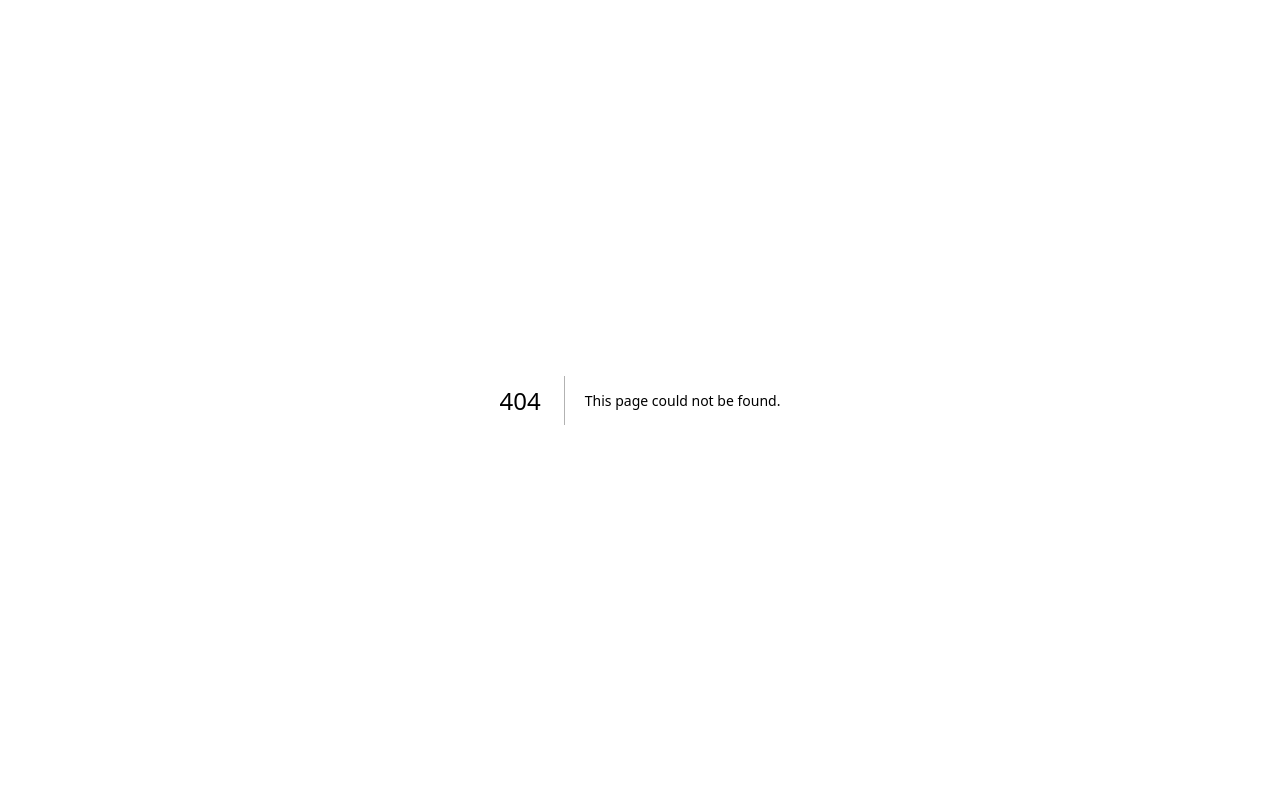
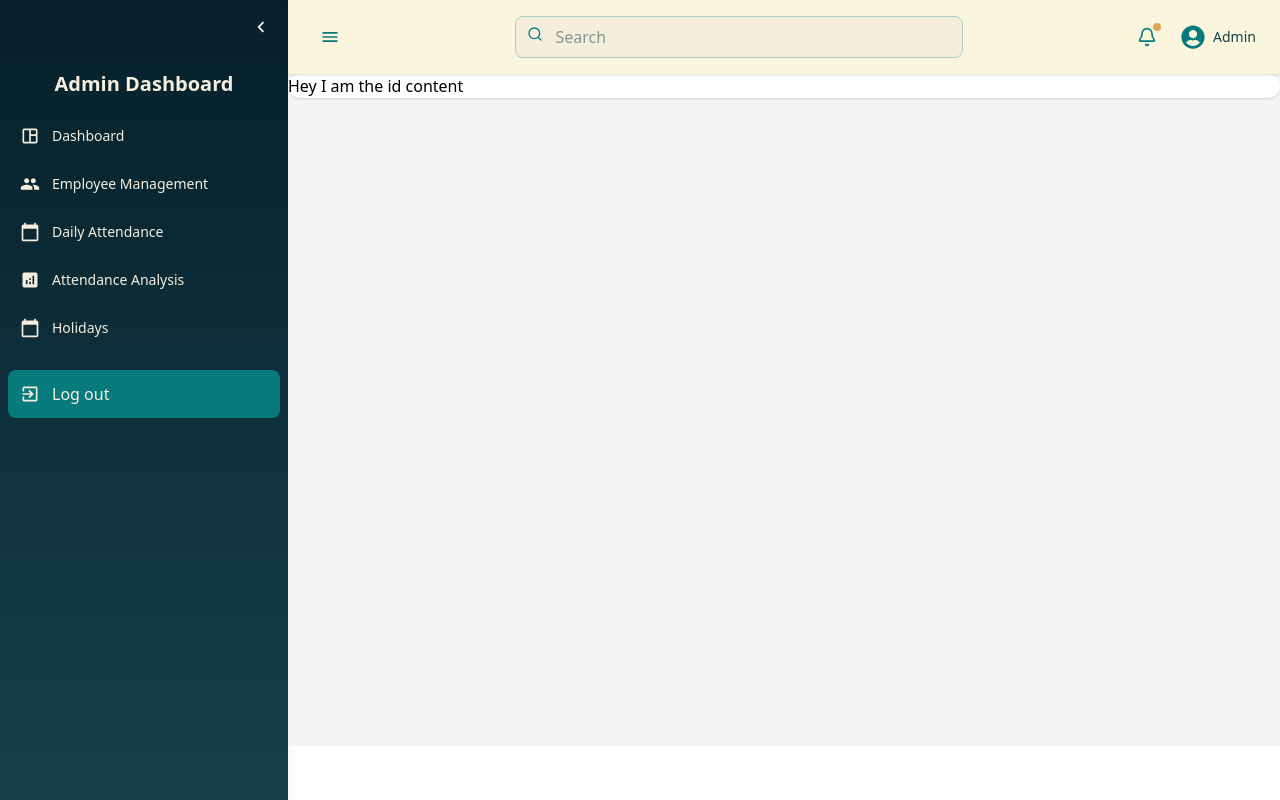
Before and after one commit to Aarohi1011/karamanishth, a Next.js app: page /admin/employee_management/1 in a window 1280 px wide. Before the commit this address had no page. Built offline with nearby package versions, Linux system fonts and the light colour scheme.

Commit message:
id route created

```diff
--- /dev/null
+++ b/src/app/admin/employee_management/[id]/page.js
@@ -0,0 +1,11 @@
+import React from 'react'
+
+const page = () => {
+  return (
+    <div>
+      Hey I am the id content
+    </div>
+  )
+}
+
+export default page
```
